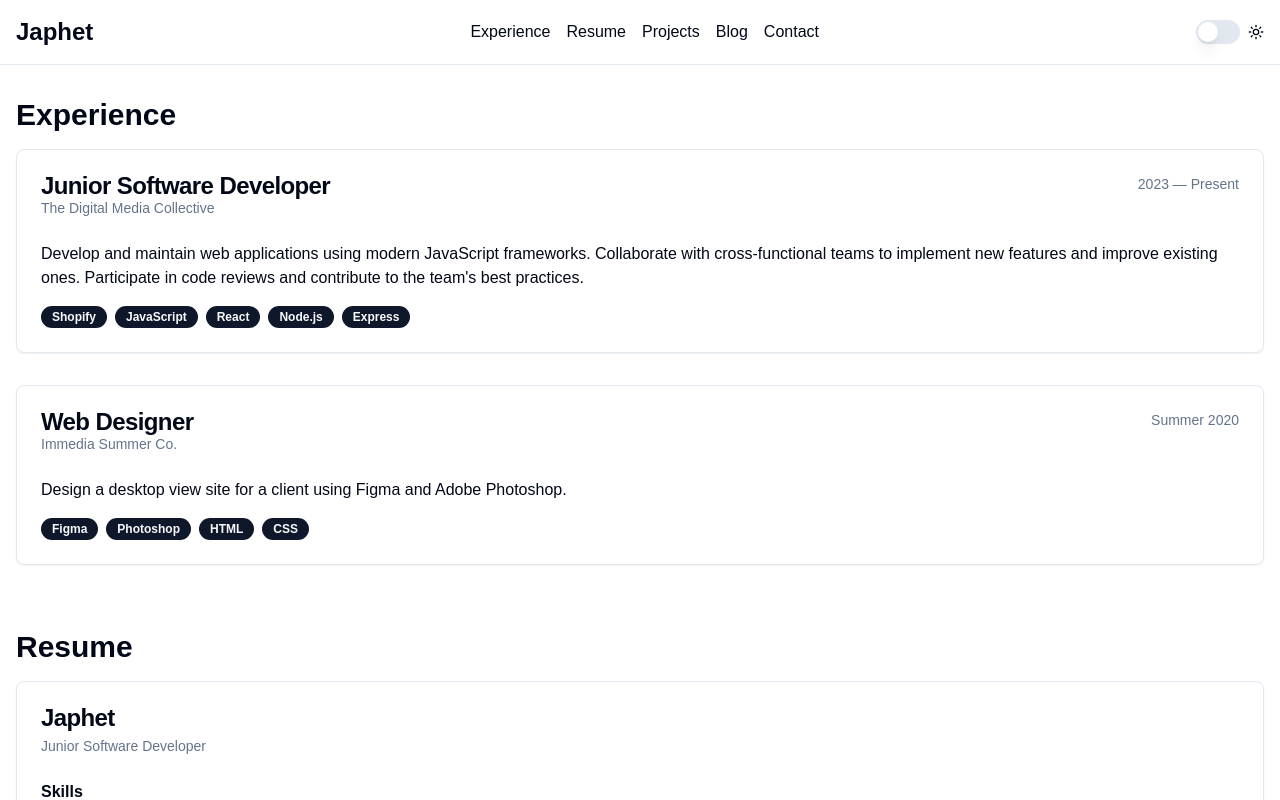
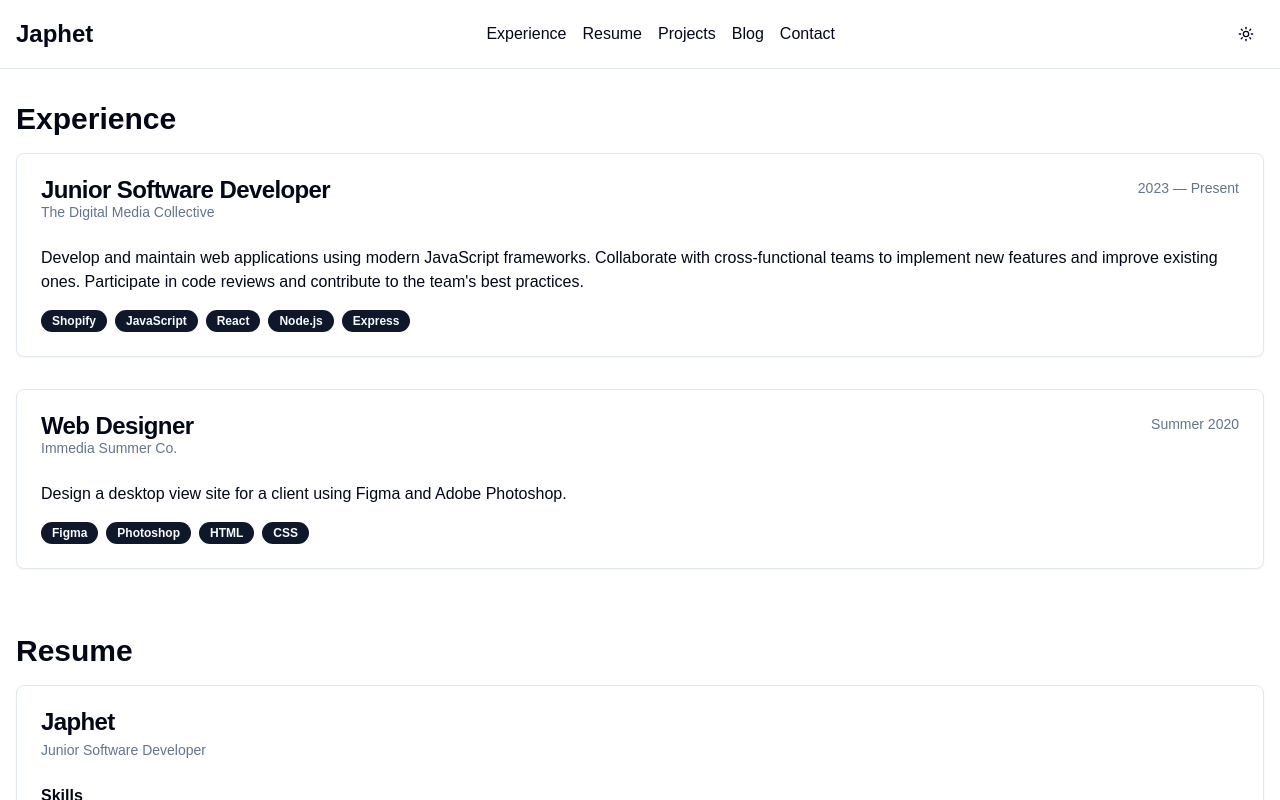
Before and after one commit to Japhet-github/developer-portfolio, a Next.js app: page / in a window 1280 px wide. Shown: the top 800 px of the page. Built offline with nearby package versions, Linux system fonts and the light colour scheme.

Commit message:
Refactor ThemeToggle component to use Button and improve dark mode handling

```diff
--- a/src/components/theme-toggle.tsx
+++ b/src/components/theme-toggle.tsx
@@ -1,14 +1,13 @@
 "use client";
 
 import { Moon, Sun } from "lucide-react";
-import { Switch } from "@/components/ui/switch";
+import { Button } from "@/components/ui/button";
 import { useEffect, useState } from "react";
 
 export function ThemeToggle() {
-  // Explicitly type the state as boolean | null
   const [darkMode, setDarkMode] = useState<boolean | null>(null);
+  const [mounted, setMounted] = useState(false);
 
-  // Update state on mount
   useEffect(() => {
     const stored = localStorage.getItem("darkMode");
     setDarkMode(
@@ -16,6 +15,7 @@ export function ThemeToggle() {
         ? stored === "true"
         : window.matchMedia("(prefers-color-scheme: dark)").matches
     );
+    setMounted(true);
   }, []);
 
   useEffect(() => {
@@ -29,21 +29,30 @@ export function ThemeToggle() {
     }
   }, [darkMode]);
 
-  // Don't show any icon until we know the state
-  const Icon = darkMode === null ? null : darkMode ? Moon : Sun;
+  if (!mounted) {
+    return <div className="w-9 h-9" />; // Placeholder with same dimensions
+  }
 
   return (
-    <div className="flex items-center space-x-2">
-      <Switch
-        id="dark-mode"
-        checked={darkMode ?? false}
-        onCheckedChange={(checked: boolean) => setDarkMode(checked)}
-        disabled={darkMode === null}
-      />
-      <label htmlFor="dark-mode" className="sr-only">
-        Toggle dark mode
-      </label>
-      {Icon && <Icon className="h-4 w-4" />}
-    </div>
+    <Button
+      variant="ghost"
+      size="icon"
+      className="rounded-lg w-9 h-9 hover:bg-accent"
+      onClick={() => setDarkMode(!darkMode)}
+      aria-label="Toggle theme"
+    >
+      <div className="relative w-4 h-4">
+        <Sun
+          className={`h-4 w-4 absolute transition-opacity duration-300 rotate-0 scale-100 ${
+            darkMode ? 'opacity-0 rotate-90 scale-0' : 'opacity-100'
+          }`}
+        />
+        <Moon
+          className={`h-4 w-4 absolute transition-opacity duration-300 rotate-0 scale-100 ${
+            darkMode ? 'opacity-100' : 'opacity-0 -rotate-90 scale-0'
+          }`}
+        />
+      </div>
+    </Button>
   );
 }
```
